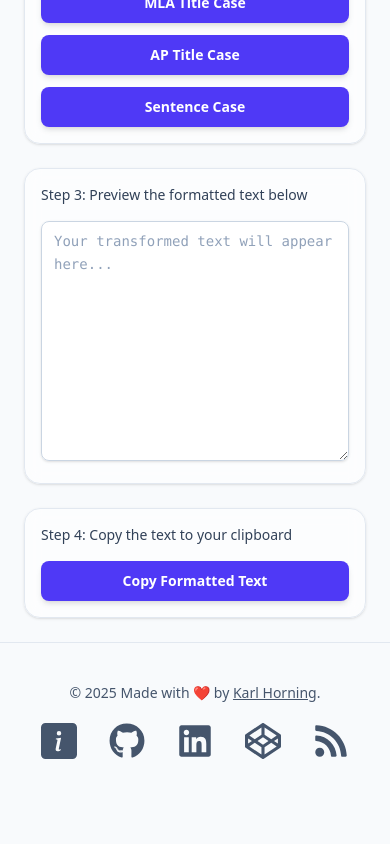
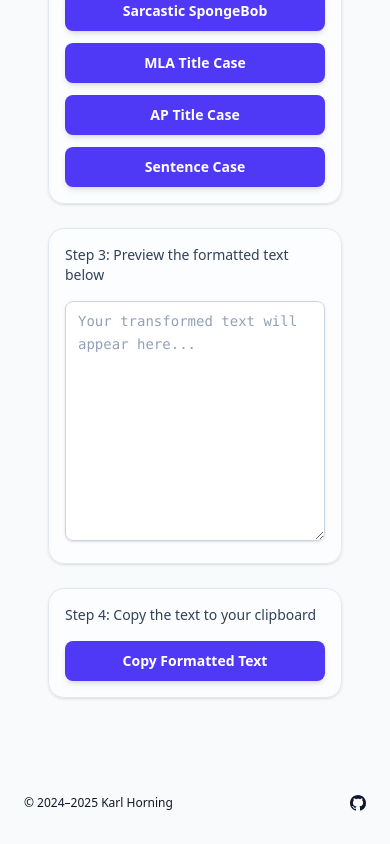
Before and after one commit to Karl-Horning/transform-text, a React (Vite) app: page / in a window 390 px wide. Shown: the part 969-1813 px from the top of the page. Before the commit the page ends 1772 px from the top, so only its background shows below. Built offline with nearby package versions, Linux system fonts and the light colour scheme.

Commit message:
feat: add new footer component

```diff
--- /dev/null
+++ b/src/App.module.css
@@ -0,0 +1,84 @@
+.app {
+  max-width: 1600px;
+  margin: 0 auto;
+  padding: 2.5rem 1.5rem 2rem;
+  flex: 1;
+  display: flex;
+  flex-direction: column;
+}
+
+@media (min-width: 768px) {
+  .app {
+    padding: 3rem 2rem 2rem;
+  }
+}
+
+.main {
+  flex: 1;
+}
+
+.top {
+  margin-bottom: 2rem;
+}
+
+@media (min-width: 1024px) {
+  .top {
+    display: flex;
+    align-items: flex-start;
+    gap: 2.5rem;
+  }
+}
+
+.topMain {
+  flex: 1;
+  min-width: 0;
+}
+
+.topAside {
+  display: none;
+}
+
+@media (min-width: 1024px) {
+  .topAside {
+    display: block;
+    flex-shrink: 0;
+    width: 16rem;
+  }
+}
+
+.header {
+  margin-bottom: 1.5rem;
+  text-align: center;
+}
+
+@media (min-width: 1024px) {
+  .header {
+    text-align: left;
+  }
+}
+
+.title {
+  font-size: 1.25rem;
+  font-weight: 500;
+  color: var(--color-text-primary);
+  letter-spacing: -0.02em;
+  margin: 0 0 0.25rem;
+}
+
+.subtitle {
+  font-size: 0.75rem;
+  color: var(--color-text-muted);
+  margin: 0;
+  text-transform: uppercase;
+  letter-spacing: 0.06em;
+}
+
+.status {
+  font-size: 0.875rem;
+  color: var(--color-text-muted);
+}
+
+.error {
+  font-size: 0.875rem;
+  color: #f87171;
+}
--- a/src/App.tsx
+++ b/src/App.tsx
@@ -4,10 +4,11 @@ import TextInput from "./components/TextInput";
 import ToolSelector from "./components/ToolSelector";
 import TextOutput from "./components/TextOutput";
 import CopyText from "./components/CopyText";
-import Footer from "./components/Footer";
 import SkipLink from "./components/SkipLink";
 import { textTools } from "./data/transformationConfig.ts";
 import type { CopyStatus } from "./components/CopyText";
+import { Footer } from "./components/Footer/Footer";
+import styles from "./App.module.css";
 
 /**
  * The main application component for transforming text.
@@ -106,7 +107,7 @@ function App() {
     };
 
     return (
-        <>
+        <div className={styles.app}>
             <SkipLink />
             <Header title="Transform Text" />
 
@@ -120,7 +121,7 @@ function App() {
             </main>
 
             <Footer />
-        </>
+        </div>
     );
 }
 
--- a/src/components/Footer.tsx
+++ /dev/null
@@ -1,96 +0,0 @@
-import { BsInfoSquareFill } from "react-icons/bs";
-import { FaGithub, FaLinkedin, FaCodepen, FaRss } from "react-icons/fa";
-
-/**
- * Global site footer with author attribution and social links.
- *
- * Renders:
- * - A short message with author credit
- * - Links to external profiles (personal site, GitHub, LinkedIn, CodePen)
- * - A dynamic copyright notice
- *
- * The social links are presented with accessible labels and focus styles
- * to ensure good usability in both light and dark modes.
- *
- * @returns A styled `<footer>` element with attribution, links, and copyright.
- */
-export default function Footer() {
-    const year = new Date().getFullYear();
-
-    const socialLinks = [
-        {
-            href: "https://www.karlhorning.dev/",
-            label: "Personal site",
-            icon: <BsInfoSquareFill />,
-        },
-        {
-            href: "https://github.com/Karl-Horning",
-            label: "GitHub",
-            icon: <FaGithub />,
-        },
-        {
-            href: "https://www.linkedin.com/in/karl-horning/",
-            label: "LinkedIn",
-            icon: <FaLinkedin />,
-        },
-        {
-            href: "https://codepen.io/karlhorning",
-            label: "CodePen",
-            icon: <FaCodepen />,
-        },
-        {
-            href: "https://www.karlhorning.dev/rss.xml",
-            label: "RSS Feed",
-            icon: <FaRss />,
-        },
-    ];
-
-    return (
-        <footer
-            id="footer"
-            className="border-t border-slate-200 py-10 text-center text-slate-600 dark:border-slate-800 dark:text-slate-400"
-            role="contentinfo"
-        >
-            <div className="mx-auto flex max-w-6xl flex-col items-center justify-between px-6 md:flex-row">
-                <p className="text-sm" aria-label="Copyright notice">
-                    &copy; {year} Made with ❤️ by{" "}
-                    <a
-                        href="https://www.karlhorning.dev"
-                        className="underline hover:text-pink-600"
-                    >
-                        Karl Horning
-                    </a>
-                    .
-                </p>
-                <nav
-                    aria-label="Social media links"
-                    className="mt-4 flex space-x-6 md:mt-0"
-                >
-                    {socialLinks.map(({ label, href, icon }) => (
-                        <a
-                            key={label}
-                            href={href}
-                            aria-label={label}
-                            className="hover:text-primary rounded p-1 text-4xl text-slate-600 transition-colors duration-300 hover:text-pink-600 md:text-xl dark:text-slate-400"
-                            target={
-                                href.startsWith("http") ? "_blank" : undefined
-                            }
-                            rel={
-                                href.startsWith("http")
-                                    ? "noopener noreferrer"
-                                    : undefined
-                            }
-                            type={
-                                label.startsWith("RSS")
-                                    ? "application/rss+xml"
-                                    : undefined
-                            }
-                        >
-                            {icon}
-                        </a>
-                    ))}
-                </nav>
-            </div>
-        </footer>
-    );
-}
--- /dev/null
+++ b/src/components/Footer/Footer.module.css
@@ -0,0 +1,33 @@
+.footer {
+  display: flex;
+  align-items: center;
+  justify-content: space-between;
+  gap: 1rem;
+  padding-top: 1.5rem;
+  margin-top: 3rem;
+  border-top: 1px solid var(--color-border);
+  font-size: 0.75rem;
+  color: var(--color-text-muted);
+}
+
+.copyright {
+  margin: 0;
+}
+
+.link {
+  color: inherit;
+  text-decoration: none;
+  transition: color 120ms ease;
+}
+
+.link:hover,
+.link:focus-visible {
+  color: var(--color-text-primary);
+}
+
+.icon {
+  width: 1rem;
+  height: 1rem;
+  fill: currentColor;
+  display: block;
+}
--- /dev/null
+++ b/src/components/Footer/Footer.tsx
@@ -0,0 +1,49 @@
+import {
+  AUTHOR_NAME,
+  AUTHOR_URL,
+  REPO_URL,
+  SITE_START_YEAR,
+} from "../../config";
+import styles from "./Footer.module.css";
+
+/** Site footer with copyright range and a link to the source repository. */
+export function Footer() {
+  const currentYear = new Date().getFullYear();
+  const yearDisplay =
+    currentYear > SITE_START_YEAR
+      ? `${SITE_START_YEAR}–${currentYear}`
+      : String(SITE_START_YEAR);
+
+  return (
+    <footer className={styles.footer}>
+      <p className={styles.copyright}>
+        © {yearDisplay}{" "}
+        <a
+          href={AUTHOR_URL}
+          className={styles.link}
+          target="_blank"
+          rel="noopener noreferrer"
+        >
+          {AUTHOR_NAME}
+        </a>
+      </p>
+      <a
+        href={REPO_URL}
+        className={styles.link}
+        target="_blank"
+        rel="noopener noreferrer"
+        aria-label="Source code on GitHub"
+      >
+        <svg
+          xmlns="http://www.w3.org/2000/svg"
+          viewBox="0 0 16 16"
+          className={styles.icon}
+          aria-hidden="true"
+          focusable="false"
+        >
+          <path d="M8 0C3.58 0 0 3.58 0 8c0 3.54 2.29 6.53 5.47 7.59.4.07.55-.17.55-.38 0-.19-.01-.82-.01-1.49-2.01.37-2.53-.49-2.69-.94-.09-.23-.48-.94-.82-1.13-.28-.15-.68-.52-.01-.53.63-.01 1.08.58 1.23.82.72 1.21 1.87.87 2.33.66.07-.52.28-.87.51-1.07-1.78-.2-3.64-.89-3.64-3.95 0-.87.31-1.59.82-2.15-.08-.2-.36-1.02.08-2.12 0 0 .67-.21 2.2.82.64-.18 1.32-.27 2-.27.68 0 1.36.09 2 .27 1.53-1.04 2.2-.82 2.2-.82.44 1.1.16 1.92.08 2.12.51.56.82 1.27.82 2.15 0 3.07-1.87 3.75-3.65 3.95.29.25.54.73.54 1.48 0 1.07-.01 1.93-.01 2.2 0 .21.15.46.55.38A8.013 8.013 0 0016 8c0-4.42-3.58-8-8-8z" />
+        </svg>
+      </a>
+    </footer>
+  );
+}
--- /dev/null
+++ b/src/config.ts
@@ -0,0 +1,35 @@
+/**
+ * @fileoverview Site-wide configuration used across metadata and the PWA manifest.
+ */
+
+/** Base path for the deployment, used as Vite's `base` and the PWA scope/start_url. */
+export const SITE_BASE = "/transform-text/";
+
+/** Canonical base URL for the deployed site, including the trailing slash. */
+export const SITE_URL = `https://www.karlhorning.dev${SITE_BASE}`;
+
+/** Page title. */
+export const SITE_TITLE = "Transform Text";
+
+/** Short name used in the PWA manifest and home screen label (max ~12 chars). */
+export const SITE_SHORT_NAME = "Transform Text";
+
+/** Page description used in meta tags and the PWA manifest. */
+export const SITE_DESCRIPTION =
+  "A lightweight text transformation tool for developers. Escape newlines, switch between case formats, and copy results to your clipboard.";
+
+/** Author display name used in metadata. */
+export const AUTHOR_NAME = "Karl Horning";
+
+/** Canonical author URL. */
+export const AUTHOR_URL = "https://www.karlhorning.dev";
+
+/** Source code repository URL. */
+export const REPO_URL =
+  "https://github.com/Karl-Horning/transform-text";
+
+/** Year the project was first published, used for the copyright range. */
+export const SITE_START_YEAR = 2024;
+
+/** Brand colour used in the PWA manifest and theme-color meta tag. */
+export const THEME_COLOR = "#0d0d0d";
```
Also changed, not shown: 1 other file (tests, documents, lock files or other folders).
